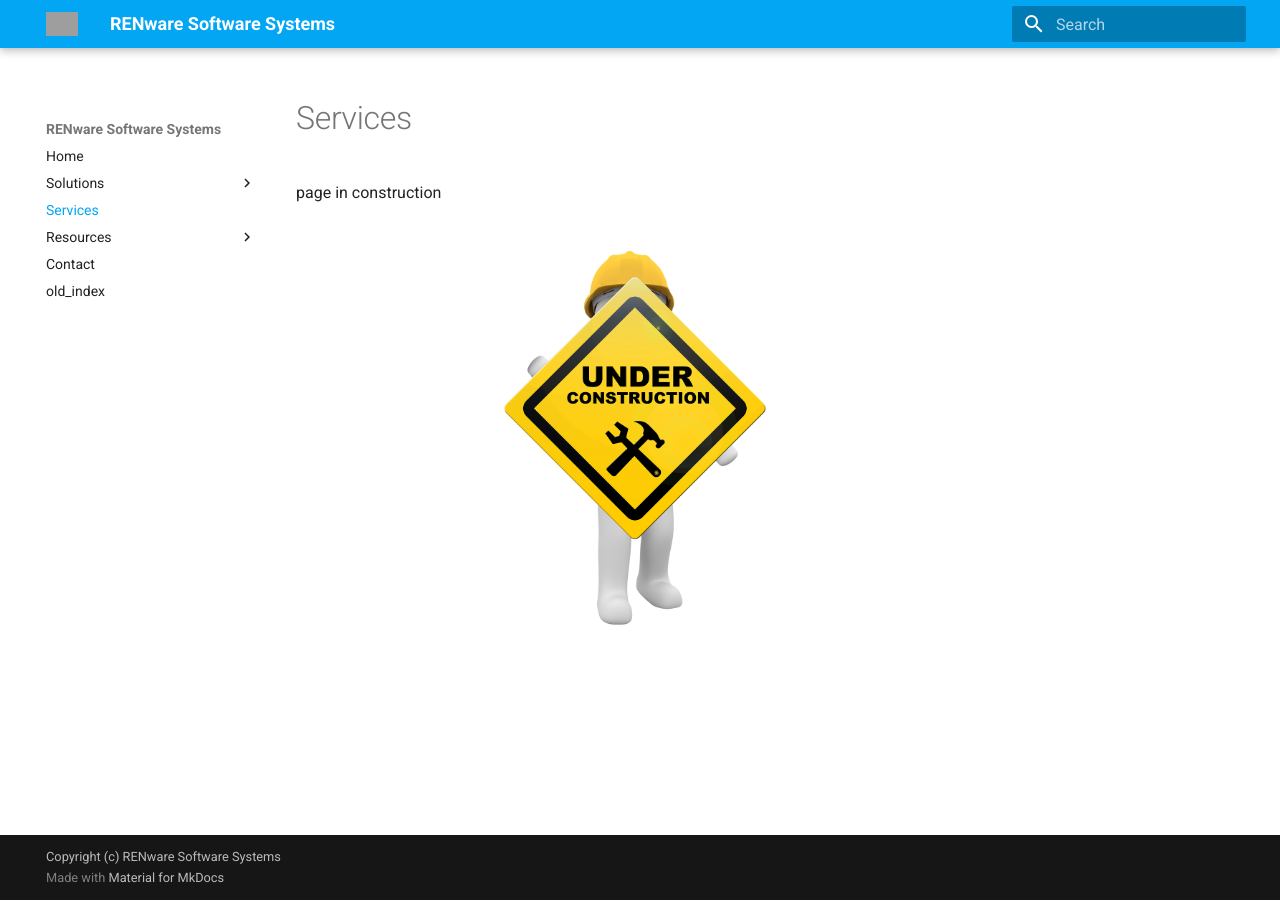
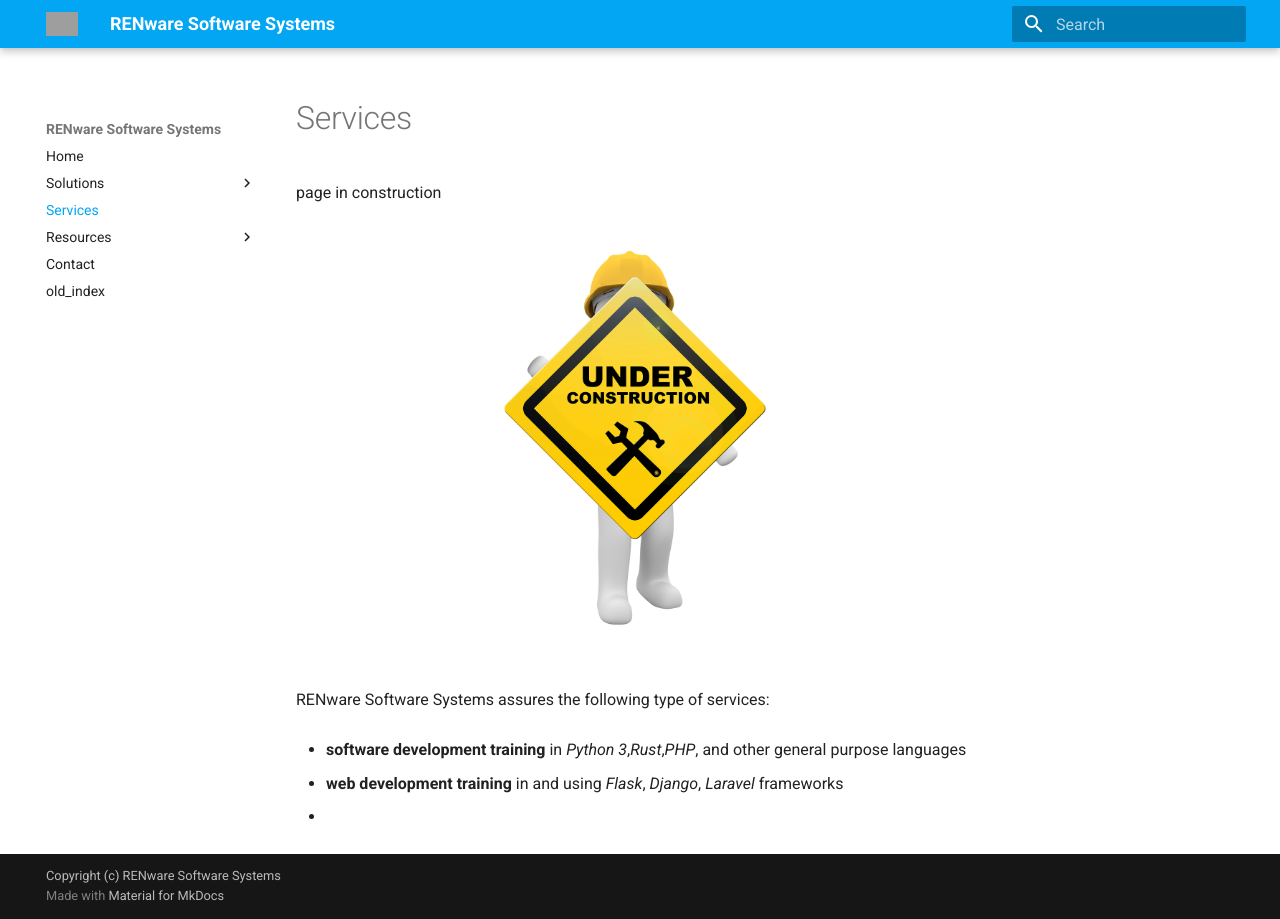
Before and after one commit to petre-renware/renpo, an MkDocs documentation site: the page built from doc_src/services.md, in a window 1280 px wide. Built offline with MkDocs 1.6.1 and Material for MkDocs 9.7.7, drawn with Linux system fonts in a browser that asks for light colours; grey boxes are pictures that could not be loaded.

Commit message:
Update services.md

```diff
--- a/doc_src/services.md
+++ b/doc_src/services.md
@@ -2,3 +2,11 @@
 
 page in construction
 ![wip picture](pictures/under_maintenance.png)
+
+RENware Software Systems assures the following type of services:
+
+* **software development training** in *Python 3*,*Rust*,*PHP*, and other general purpose languages
+
+* **web development training** in and using *Flask*, *Django*, *Laravel* frameworks
+
+*
```
